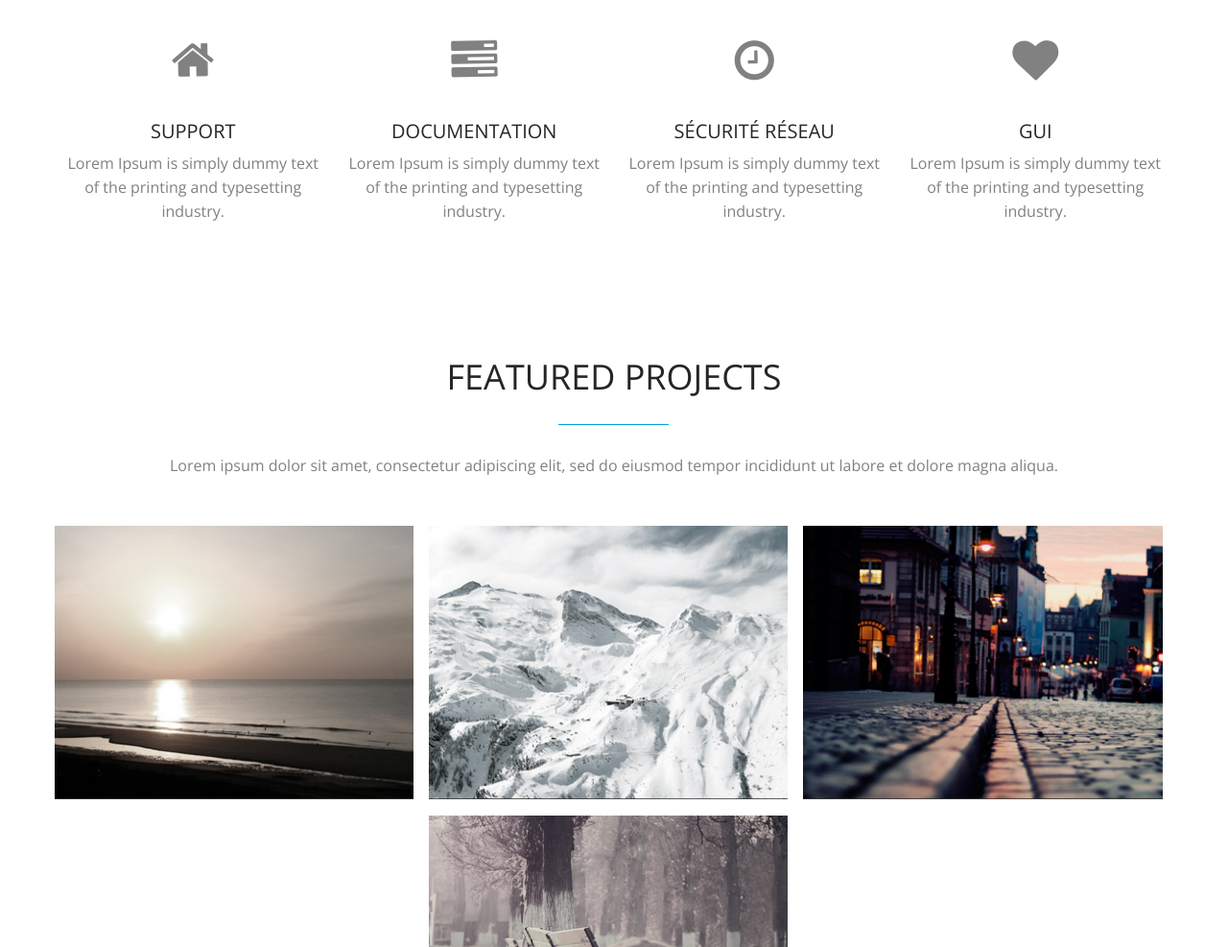
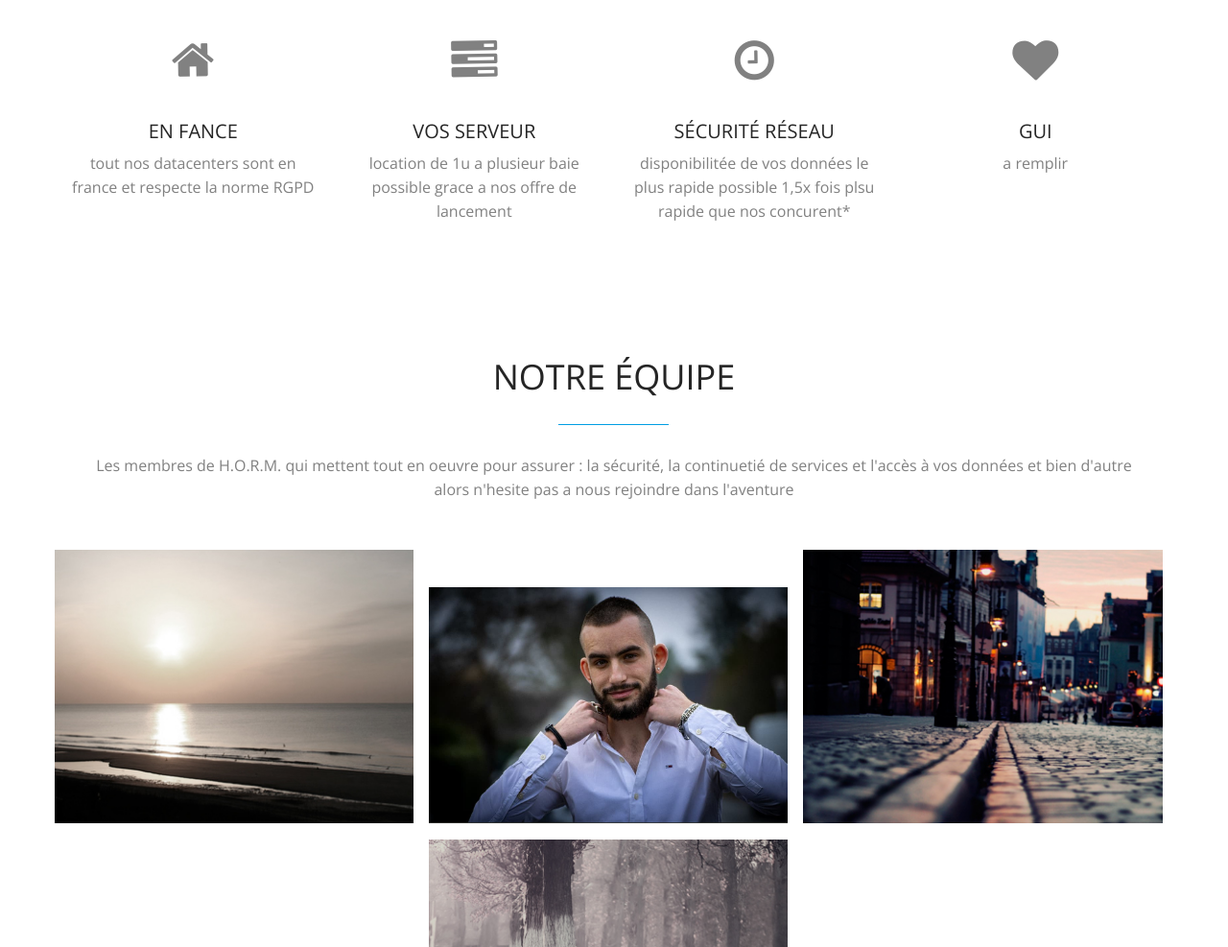
Before and after one commit to hugo-gergereau/Oneproject1, a plain HTML site: page index.html in a window 1280 px wide. Shown: the part 1484-2471 px from the top of the page at 96% size. Drawn offline with nearby package versions, Linux system fonts and the light colour scheme; some packages are replaced by stand-ins of ours.

Commit message:
add photo and completion du site

```diff
--- a/index.html
+++ b/index.html
@@ -10,10 +10,7 @@
 		<!-- Always force latest IE rendering engine or request Chrome Frame -->
         <meta http-equiv="X-UA-Compatible" content="IE=edge,chrome=1">
         <title>HORM</title>
-		<!-- Meta Description -->
-        <meta name="description" content="Blue One Page Creative HTML5 Template">
-        <meta name="keywords" content="one page, single page, onepage, responsive, parallax, creative, business, html5, css3, css3 animation">
-        <meta name="author" content="Muhammad Morshed">
+
 
 		<!-- Mobile Specific Meta -->
         <meta name="viewport" content="width=device-width, initial-scale=1">
@@ -204,10 +201,10 @@
 								<h3>Projets récents</h3>
 								<div id="works">
 									<div class="work-item">
-										<p>Lorem ipsum dolor sit amet, consectetur adipiscing elit, sed do eiusmod tempor incididunt ut labore et dolore magna aliqua. <br> <br> There are many variations of passages of Lorem Ipsum available, but the majority have suffered alteration in some form, by injected humour, or randomised words which don't look even slightly believable.</p>
+										<p> l'un de nos dernier gros projet et la mise en redondance de notre site web <br> <br> cette redondance est réaliser grâce a un HAproxy confugrer dans notre firewall  </p>
 									</div>
 									<div class="work-item">
-										<p>Lorem ipsum dolor sit amet, consectetur adipiscing elit, sed do eiusmod tempor incididunt ut labore et dolore magna aliqua. <br><br> There are many variations of passages of Lorem Ipsum available, but the majority have suffered alteration in some form, by injected humour, or randomised words which don't look even slightly believable.</p>
+										<p> 2. mise en place d'un plan de sauvgarde <br><br> plan de sauvgarde en 3.2.1 les backups de vos machines seront effectuer une premire fois sur nos serveur une seconde sur nos nas et la troisieme sur le cloud securiser par L'A2F  </p>
 									</div>
 									<div class="work-item">
 										<p>Lorem ipsum dolor sit amet, consectetur adipiscing elit, sed do eiusmod tempor incididunt ut labore et dolore magna aliqua. <br><br> There are many variations of passages of Lorem Ipsum available, but the majority have suffered alteration in some form, by injected humour, or randomised words which don't look even slightly believable.</p>
@@ -246,8 +243,8 @@
 								<div class="service-icon">
 									<i class="fa fa-home fa-3x"></i>
 								</div>
-								<h3>Support</h3>
-								<p>Lorem Ipsum is simply dummy text of the printing and typesetting industry. </p>
+								<h3>en fance </h3>
+								<p>tout nos datacenters sont en france et respecte la norme RGPD </p>
 							</div>
 						</div>
 
@@ -256,8 +253,8 @@
 								<div class="service-icon">
 									<i class="fa fa-tasks fa-3x"></i>
 								</div>
-								<h3>Documentation</h3>
-								<p>Lorem Ipsum is simply dummy text of the printing and typesetting industry. </p>
+								<h3>vos serveur </h3>
+								<p>location  de 1u a plusieur baie possible grace a nos offre de lancement  </p>
 							</div>
 						</div>
 
@@ -267,7 +264,7 @@
 									<i class="fa fa-clock-o fa-3x"></i>
 								</div>
 								<h3>Sécurité Réseau</h3>
-								<p>Lorem Ipsum is simply dummy text of the printing and typesetting industry. </p>
+								<p>disponibilitée de vos données le plus rapide possible 1,5x fois plsu rapide que nos concurent*  </p>
 							</div>
 						</div>
 
@@ -278,7 +275,7 @@
 								</div>
 
 								<h3>GUI</h3>
-								<p>Lorem Ipsum is simply dummy text of the printing and typesetting industry. </p>
+								<p>a remplir  </p>
 							</div>
 						</div>
 
@@ -293,8 +290,8 @@
 					<div class="row">
 
 						<div class="sec-title text-center wow animated fadeInDown">
-							<h2>FEATURED PROJECTS</h2>
-							<p>Lorem ipsum dolor sit amet, consectetur adipiscing elit, sed do eiusmod tempor incididunt ut labore et dolore magna aliqua.</p>
+							<h2>NOTRE ÉQUIPE</h2>
+							<p>Les membres de H.O.R.M. qui mettent tout en oeuvre pour assurer : la sécurité, la continuetié de services et l'accès à vos données et bien d'autre <br> alors n'hesite pas a nous rejoindre dans l'aventure  </p>
 						</div>
 
 
@@ -303,7 +300,7 @@
 								<img src="img/portfolio/item.jpg" class="img-responsive" alt="Lorem ipsum dolor sit amet, consectetur adipiscing elit, sed do eiusmod tempor incididunt ut labore et dolore magna aliqua. Ut enim ad minim veniam, quis nostrud exercitation ullamco laboris nisi ut aliquip ex ea commodo consequat">
 								<figcaption class="mask">
 									<h3>Océane Maidouche</h3>
-									<p>Lorem Ipsum is simply dummy text of the printing and typesetting ndustry. </p>
+									<p>chef de projet  </p>
 								</figcaption>
 								<ul class="external">
 									<li><a class="fancybox" title="Araund The world" data-fancybox-group="works" href="img/portfolio/item.jpg"><i class="fa fa-search"></i></a></li>
@@ -312,10 +309,10 @@
 							</li>
 
 							<li class="portfolio-item">
-								<img src="img/portfolio/item2.jpg" class="img-responsive" alt="Lorem Ipsum is simply dummy text of the printing and typesetting ndustry. ">
+								<img src="img/portfolio/hugo.png" class="img-responsive" alt="Lorem Ipsum is simply dummy text of the printing and typesetting ndustry. ">
 								<figcaption class="mask">
 									<h3>Hugo Gergereau</h3>
-									<p>Lorem Ipsum is simply dummy text of the printing and typesetting ndustry. </p>
+									<p><br>Architecte Cloud systèmes et réseaux </p>
 								</figcaption>
 								<ul class="external">
 									<li><a class="fancybox" title="Wall street" href="img/slider/banner.jpg" data-fancybox-group="works" ><i class="fa fa-search"></i></a></li>
@@ -327,7 +324,7 @@
 								<img src="img/portfolio/item3.jpg" class="img-responsive" alt="Lorem Ipsum is simply dummy text of the printing and typesetting ndustry. ">
 								<figcaption class="mask">
 									<h3>Melvyn Marie</h3>
-									<p>Lorem Ipsum is simply dummy text of the printing and typesetting ndustry. </p>
+									<p> Support admin systèmes et réseaux</p>
 								</figcaption>
 								<ul class="external">
 									<li><a class="fancybox" title="Behind The world" data-fancybox-group="works" href="img/portfolio/item3.jpg"><i class="fa fa-search"></i></a></li>
@@ -339,7 +336,7 @@
 								<img src="img/portfolio/item4.jpg" class="img-responsive" alt="Lorem Ipsum is simply dummy text of the printing and typesetting ndustry.">
 								<figcaption class="mask">
 									<h3>Ryan Zerkane</h3>
-									<p>Lorem Ipsum is simply dummy text of the printing and typesetting ndustry. </p>
+									<p>Dévellopeur Web full stack </p>
 								</figcaption>
 								<ul class="external">
 									<li><a class="fancybox" title="Wall street 4" data-fancybox-group="works" href="img/portfolio/item4.jpg"><i class="fa fa-search"></i></a></li>
```
Also changed, not shown: img/portfolio/hugo.png (added).
